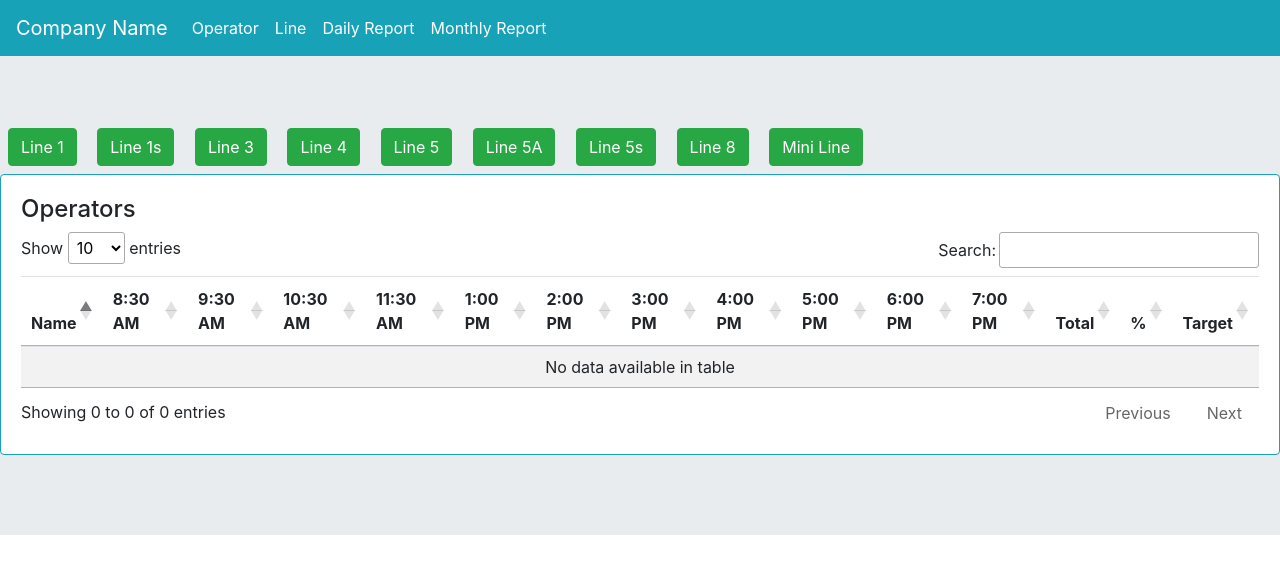
After one commit to thetnaingtunerp/musung-1, a Django app: page /daily_rep_view/ in a window 1280 px wide. The commit adds this page. Shown: the top 574 px of the page. Run offline with Django 5.2, Linux system fonts and the light colour scheme; data comes from the database, SQL or seed files in the repository; both versions use the stored data as it was after the commit; some libraries are stand-ins or nearby versions.

Commit message:
fortommorow

```diff
--- a/mysite/myapp/urls.py
+++ b/mysite/myapp/urls.py
@@ -10,4 +10,9 @@ urlpatterns = [
     path('operatortarget/<int:id>/', views.operatortarget, name='operatortarget'),
     path('operatoratt/<int:id>/', views.operatoratt, name='operatoratt'),
     path('save_att_daily/', views.save_att_daily, name='save_att_daily'),
+    path('daily_rep_view/', views.daily_rep_view, name='daily_rep_view'),
+    path('save_daily_rep_view/', views.save_daily_rep_view, name='save_daily_rep_view'),
+    path('daily_rep_filter_by_line/<int:id>/', views.daily_rep_filter_by_line, name='daily_rep_filter_by_line'),
+    path('daily_rep_filter_operator/<int:id>/', views.daily_rep_filter_operator, name='daily_rep_filter_operator'),
+    path('daily_rep_filter_bydate/', views.daily_rep_filter_bydate, name='daily_rep_filter_bydate'),
 ]
--- a/mysite/myapp/views.py
+++ b/mysite/myapp/views.py
@@ -3,8 +3,8 @@ from django.http import JsonResponse
 from django.shortcuts import (get_object_or_404,
                             render,
                             HttpResponseRedirect)
-
-
+import datetime
+# today = datetime.date.today()
 from .models import *
 from .forms import *
 
@@ -61,3 +61,69 @@ def save_att_daily(request):
     dr = daily_report(operator_name=op_obj, line=l_obj)
     dr.save()
     return JsonResponse({'status':'success'})
+
+def daily_rep_view(request):
+    today = datetime.date.today()
+    lis = line.objects.all()
+    op = daily_report.objects.filter(created_date=today)
+    context = {'lis':lis, 'op':op}
+    return render(request, 'daily_rep_view.html', context)
+
+def save_daily_rep_view(request):
+    ot1 = int(request.GET.get('ot1'))
+    ot2 = int(request.GET.get('ot2'))
+    ot3 = int(request.GET.get('ot3'))
+    ot4 = int(request.GET.get('ot4'))
+    ot5 = int(request.GET.get('ot5'))
+    ot6 = int(request.GET.get('ot6'))
+    ot7 = int(request.GET.get('ot7'))
+    ot8 = int(request.GET.get('ot8'))
+    ot9 = int(request.GET.get('ot9'))
+    ot10 = int(request.GET.get('ot10'))
+    ot11 = int(request.GET.get('ot11'))
+    dvrtblid = int(request.GET.get('dvrtblid'))
+
+    total = ot1+ot2+ot3+ot4+ot5+ot6+ot7+ot8+ot9+ot10+ot11
+
+    r = daily_report.objects.filter(id=dvrtblid)
+    ab = daily_report.objects.get(id=dvrtblid)
+    a = ab.line
+    l = line.objects.filter(line_name=a)
+    lt = l[0].target
+    # print(type(lt))
+    percen = (total/lt)*100
+    # print(percen)
+    r.update(h1=ot1,h2=ot2, h3=ot3, h4=ot4, h5=ot5, h6=ot6, h7=ot7, h8=ot8, h9=ot9, h10=ot10, h11=ot11, target_qty=total, target_per=percen)
+
+    return JsonResponse({'status':'success'})
+
+
+def daily_rep_filter_by_line(request,id):
+    today = datetime.date.today()
+    lis = line.objects.all()
+    ls = line.objects.get(id=id)
+    op = daily_report.objects.filter(created_date=today,line=ls)
+    context = {'lis':lis, 'op':op}
+    return render(request, 'daily_rep_view.html', context)
+
+def daily_rep_filter_operator(request,id):
+    # gop = request.GET.get('id')
+    p =  operator.objects.get(id=id)
+    pk = id
+    op = daily_report.objects.filter(operator_name=p)
+    context = {'op':op, 'optr_obj':pk}
+    return render(request, 'daily_rep_filter_operator.html', context)
+
+def daily_rep_filter_bydate(request):
+    if request.method == 'POST':
+        fd = request.POST.get('fdate')
+        ed = request.POST.get('edate')
+        oj = request.POST.get('oj')
+
+        p = operator.objects.get(id=oj)
+        opr = daily_report.objects.filter(created_date__range=[fd, ed],operator_name=p)
+
+        context = {'op':opr}
+        return render(request, 'daily_rep_filter_bydate.html', context)
+    else:
+        return HttpResponse('error')
--- a/mysite/mysite/settings.py
+++ b/mysite/mysite/settings.py
@@ -106,7 +106,7 @@ AUTH_PASSWORD_VALIDATORS = [
 
 LANGUAGE_CODE = 'en-us'
 
-TIME_ZONE = 'UTC'
+TIME_ZONE = 'Asia/Yangon'
 
 USE_I18N = True
 
--- a/mysite/templates/base.html
+++ b/mysite/templates/base.html
@@ -35,7 +35,10 @@
         <a class="nav-link text-white" href="{% url 'myapp:linelist' %}">Line <span class="sr-only">(current)</span></a>
       </li>
       <li class="nav-item">
-        <a class="nav-link text-white" href="#">Daily Report <span class="sr-only">(current)</span></a>
+        <a class="nav-link text-white" href="{% url 'myapp:daily_rep_view' %}">Daily Report <span class="sr-only">(current)</span></a>
+      </li>
+      <li class="nav-item">
+        <a class="nav-link text-white" href="{% url 'myapp:daily_rep_view' %}">Monthly Report <span class="sr-only">(current)</span></a>
       </li>
 
     </ul>
@@ -113,7 +116,7 @@ $("#linelistTbl").on('click', '.uptLineTarget', function() {
     },
 
   });//end ajax
-});
+
 
 });//end update line target
 
@@ -129,7 +132,7 @@ $("#optattend").on('click', '.optattbtn', function() {
     data:{oid:oid},
     success: function(data){
 
-        // alert('Attendance Successfully');
+        alert('Attendance Successfully');
         window.setTimeout(function(){ } ,2000);
                         location.reload();
     },
@@ -141,13 +144,60 @@ $("#optattend").on('click', '.optattbtn', function() {
 
 });//end operator attendance
 
+//start daily operator target update
+$("#drvtbl").on('click', '.savopttarget', function() {
+  var drvcurrenttr = $(this).closest(".drvtbltr");
+  var ot1 = drvcurrenttr.find(".t1").val();
+  var ot2 = drvcurrenttr.find(".t2").val();
+  var ot3 = drvcurrenttr.find(".t3").val();
+  var ot4 = drvcurrenttr.find(".t4").val();
+  var ot5 = drvcurrenttr.find(".t5").val();
+  var ot6 = drvcurrenttr.find(".t6").val();
+  var ot7 = drvcurrenttr.find(".t7").val();
+  var ot8 = drvcurrenttr.find(".t8").val();
+  var ot9 = drvcurrenttr.find(".t9").val();
+  var ot10 = drvcurrenttr.find(".t10").val();
+  var ot11 = drvcurrenttr.find(".t11").val();
+  var dvrtblid = drvcurrenttr.find(".dvrtblid").val();
+
+  // console.log(ot1);
+  $.ajax({
+    url: "/save_daily_rep_view/",
+    method: "GET",
+    data:{ot1:ot1,ot2:ot2,ot3:ot3, ot4:ot4,ot5:ot5, ot6:ot6, ot7:ot7, ot8:ot8, ot9:ot9, ot10:ot10, ot11:ot11, dvrtblid:dvrtblid},
+    success: function(data){
+
+        // alert('Update Successfully');
+        window.setTimeout(function(){ } ,2000);
+                        location.reload();
+    },
+    error:function(){
+        alert('Error contact to 09-969255445');
+    },
+
+  });//end ajax
+});//end daily operator target update
 
 
 
 
+});//Ready Function
+
+
+new DataTable('#dvrbydate', {
+    layout: {
+        topStart: {
+            buttons: ['excel', 'pdf', 'print']
+        }
+    }
+});
 
 
 $('#operatortargettbl').DataTable();
+$('#drvtbl').DataTable();
+$('#optattend').DataTable();
+$('#operatorlist').DataTable();
+// $('#dvrbydate').DataTable();
 
 </script>
 
--- /dev/null
+++ b/mysite/templates/daily_rep_view.html
@@ -0,0 +1,142 @@
+{% extends 'base.html' %}
+
+{% block content %}
+
+
+<div>
+  {% for i in lis %}
+  <a href="{% url 'myapp:daily_rep_filter_by_line' i.id %}" class="btn btn-success m-2">{{i.line_name}}</a>
+  {% endfor %}
+
+</div>
+
+<div class="card border-info mb-3">
+  <div class="card-body">
+
+<h4>Operators</h4>
+
+<table class="table table-striped" id="drvtbl">
+  <thead>
+    <tr>
+
+      <th scope="col">Name</th>
+
+
+      <th scope="col">8:30 AM</th>
+      <th scope="col">9:30 AM</th>
+      <th scope="col">10:30 AM</th>
+      <th scope="col">11:30 AM</th>
+      <th scope="col">1:00 PM</th>
+      <th scope="col">2:00 PM</th>
+      <th scope="col">3:00 PM</th>
+      <th scope="col">4:00 PM</th>
+      <th scope="col">5:00 PM</th>
+      <th scope="col">6:00 PM</th>
+      <th scope="col">7:00 PM</th>
+      <th scope="col">Total</th>
+      <th scope="col">%</th>
+      <th scope="col">Target</th>
+
+
+
+    </tr>
+  </thead>
+  <tbody>
+  	{% for i in op %}
+    <tr class="drvtbltr">
+
+
+      <td>{{i.operator_name}}</td>
+
+      <td>{{i.h1}}</td>
+      <td>{{i.h2}}</td>
+      <td>{{i.h3}}</td>
+      <td>{{i.h4}}</td>
+      <td>{{i.h5}}</td>
+      <td>{{i.h6}}</td>
+      <td>{{i.h7}}</td>
+      <td>{{i.h8}}</td>
+      <td>{{i.h9}}</td>
+      <td>{{i.h10}}</td>
+      <td>{{i.h11}}</td>
+      <td>{{i.target_qty}}</td>
+      <td>
+
+         {{i.target_per}}%
+
+      </td>
+
+      <td>
+
+<!-- Button trigger modal -->
+<button type="button" class="btn btn-sm btn-info" data-toggle="modal" data-target="#optTargetMoal-{{i.id}}">
+  Target
+</button>
+
+<!-- Modal -->
+<div class="modal fade" id="optTargetMoal-{{i.id}}" tabindex="-1" aria-labelledby="exampleModalLabel" aria-hidden="true">
+  <div class="modal-dialog modal-dialog-scrollable">
+    <div class="modal-content" id="createCus">
+      <div class="modal-header">
+        <h5 class="modal-title" id="exampleModalLabel">{{i.name}}</h5>
+        <button type="button" class="close" data-dismiss="modal" aria-label="Close">
+          <span aria-hidden="true">&times;</span>
+        </button>
+      </div>
+
+
+      <div class="modal-body">
+        <input type="number" class="dvrtblid" value="{{i.id}}" hidden>
+        <label>8:30 AM</label>
+        <input type="number" name="" class="form-control t1" value="{{i.h1}}">
+        <label>9:30 AM</label>
+        <input type="number" name="" class="form-control t2" value="{{i.h2}}">
+        <label>10:30 AM</label>
+        <input type="number" name="" class="form-control t3" value="{{i.h3}}">
+        <label>11:30 AM</label>
+        <input type="number" name="" class="form-control t4" value="{{i.h4}}">
+        <label>1:00 PM</label>
+        <input type="number" name="" class="form-control t5" value="{{i.h5}}">
+        <label>2:00 PM</label>
+        <input type="number" name="" class="form-control t6" value="{{i.h6}}">
+        <label>3:00 PM</label>
+        <input type="number" name="" class="form-control t7" value="{{i.h7}}">
+        <label>4:00 PM</label>
+        <input type="number" name="" class="form-control t8" value="{{i.h8}}">
+        <label>5:00 PM</label>
+        <input type="number" name="" class="form-control t9" value="{{i.h9}}">
+        <label>6:00 PM</label>
+        <input type="number" name="" class="form-control t10" value="{{i.h10}}">
+        <label>7:00 PM</label>
+        <input type="number" name="" class="form-control t11" value="{{i.h11}}">
+
+
+      </div>
+      <div class="modal-footer">
+        <button type="button" class="btn btn-info savopttarget">Submit</button>
+        <button type="button" class="btn btn-secondary" data-dismiss="modal">Close</button>
+
+      </div>
+
+
+    </div>
+  </div>
+</div>
+
+      </td>
+
+    </tr>
+    {% endfor %}
+
+  </tbody>
+</table>
+
+
+
+  </div>
+</div>
+
+
+
+
+{% endblock content %}
--- a/mysite/templates/operatoratt.html
+++ b/mysite/templates/operatoratt.html
@@ -51,6 +51,7 @@
       <th scope="col">Line</th>
 
       <th scope="col">Status</th>
+
     </tr>
   </thead>
   <tbody>
@@ -63,8 +64,9 @@
       <td>{{i.line}}</td>
 
       <td>
-      	<button type="button" class="btn btn-sm btn-warning optattbtn">attendance</button>
+      	<button type="button" class="btn btn-sm btn-success optattbtn">attendance</button>
       </td>
+
     </tr>
     {% endfor %}
 
--- a/mysite/templates/operatorlist.html
+++ b/mysite/templates/operatorlist.html
@@ -42,7 +42,7 @@
 
 <hr>
 
-<table class="table table-striped" id="invlist">
+<table class="table table-striped" id="operatorlist">
   <thead>
     <tr>
       <th scope="col">#</th>
@@ -63,7 +63,7 @@
       <td>{{i.line}}</td>
 
       <td>
-      	{{i.status}}
+      	<a href="{% url 'myapp:daily_rep_filter_operator' i.id %}" class="btn btn-sm btn-info">view target</a>
       </td>
     </tr>
     {% endfor %}
```
Also changed, not shown: mysite/templates/daily_rep_filter_bydate.html (added, +76 -0 lines), mysite/templates/daily_rep_filter_operator.html (added, +138 -0 lines), mysite/db.sqlite3.
